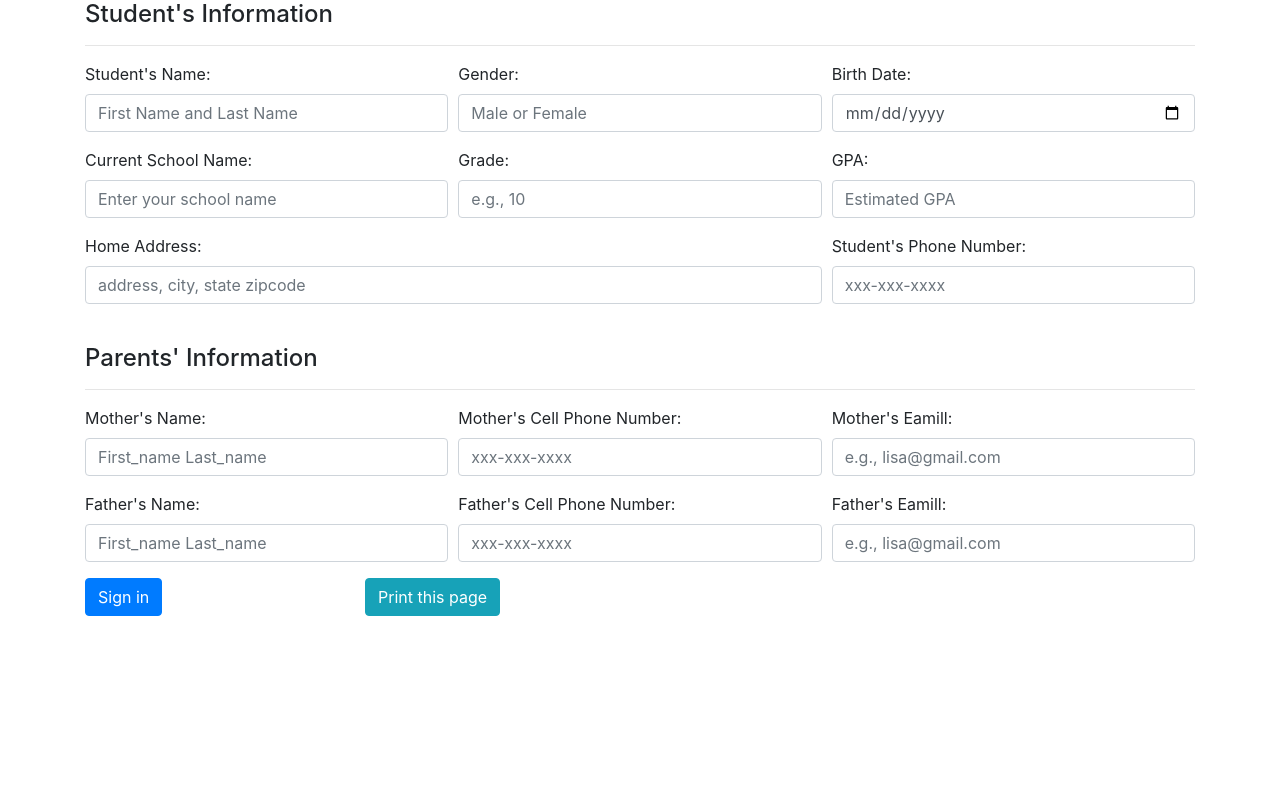
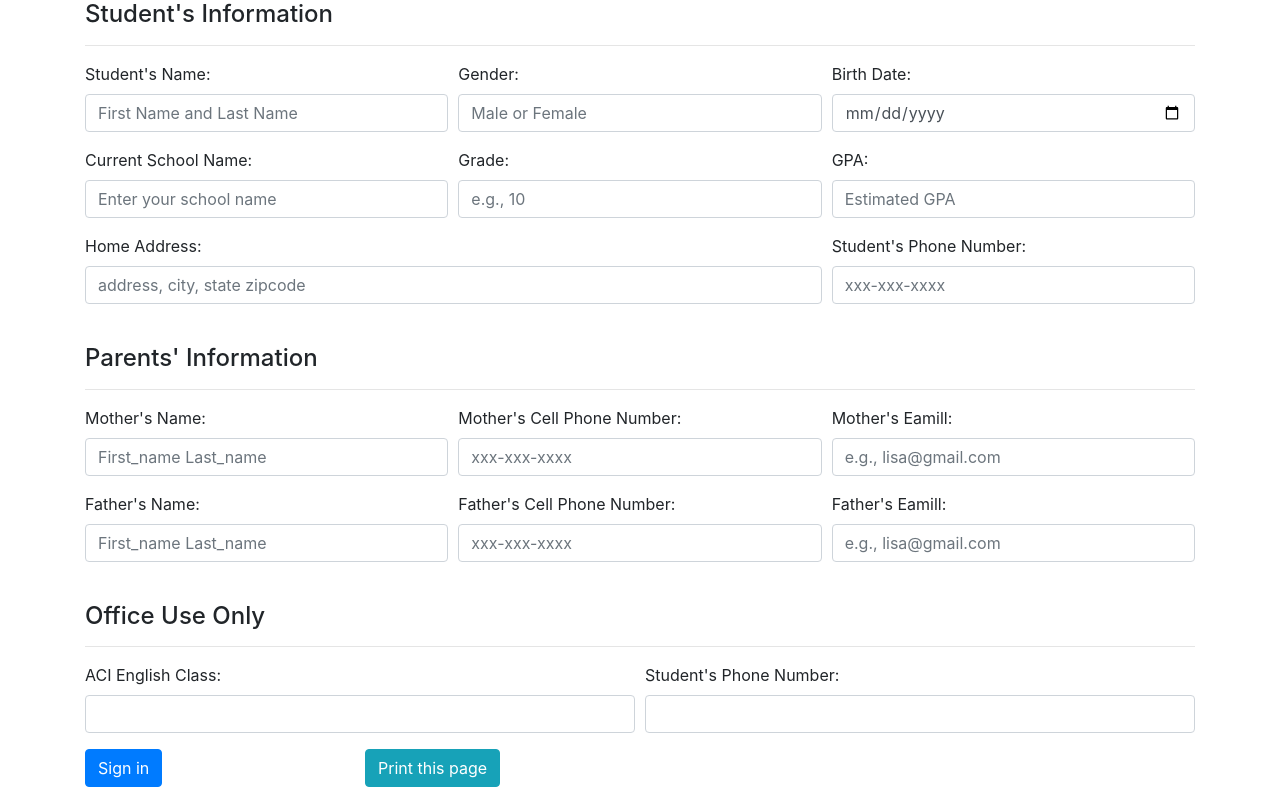
Before and after one commit to weekysui/Student-application, a Flask app: page / in a window 1280 px wide. Shown: the part 176-963 px from the top of the page. Before the commit the page ends 792 px from the top, so only its background shows below. Run offline with Flask 2, Linux system fonts and the light colour scheme; some libraries are stand-ins or nearby versions.

Commit message:
added office use only part

```diff
--- a/students/app.py
+++ b/students/app.py
@@ -39,6 +39,11 @@ class Students(db.Model):
     dad = db.Column(db.String(64))
     dadcell = db.Column(db.String())
     dademail = db.Column(db.String())
+    aciE = db.Column(db.String())
+    aciM = db.Column(db.String())
+
+
+    # ,nullable=False
 
 
 
@@ -103,7 +108,12 @@ def list_students():
         Students.momemail,
         Students.dad,
         Students.dadcell,
-        Students.dademail).all()
+        Students.dademail,
+        Students.aciE,
+        Students.aciM
+       ).all()
+    #     Students.aciEnglish,
+        # Students.aciMath
 
     # students = []
     # for result in results:
@@ -134,6 +144,9 @@ def home():
         dad = request.form["dad"]
         dadcell = request.form["dadcell"]
         dademail = request.form["dademail"]
+        aciE = request.form["aciE"]
+        aciM = request.form["aciM"]
+
 
 
         student = Students(
@@ -150,7 +163,10 @@ def home():
             momemail = momemail,
             dad = dad,
             dadcell = dadcell,
-            dademail = dademail)
+            dademail = dademail,
+            aciE = aciE,
+            aciM = aciM)
+
         db.session.add(student)
         db.session.commit()
 
--- a/students/templates/form.html
+++ b/students/templates/form.html
@@ -104,6 +104,20 @@
                     <input type="text" class="form-control" id="iinputDademail" name="dademail" placeholder="e.g., lisa@gmail.com">
                 </div>
             </div>
+            <br>
+            <h4>Office Use Only</h4>
+            <hr/>
+            <div class="form-row">
+                <div class="form-group col-lg-6 col-md-6 col-sm-6">
+                    <label for="inputAciE">ACI English Class:</label>
+                    <input type="text" class="form-control" id="inputAciE" name="aciE" placeholder="">
+                </div>
+                <div class="form-group col-lg-6 col-md-6 col-sm-6">
+                    <label for="inputAciM">Student's Phone Number:</label>
+                    <input type="text" class="form-control" id="inputAciM" name="aciM" placeholder="">
+                </div>
+            </div>
+
             <div class="form-row">
                 <div class="col-lg-3 col-md-3 col-sm-3">
                     <button type="submit" class="btn btn-primary" value="submit">Sign in</button>
--- a/students/templates/list.html
+++ b/students/templates/list.html
@@ -79,6 +79,8 @@
                     <td>Father's Name</td>
                     <td>Father's Phone</td>
                     <td>Father's Email</td>
+                    <td>ACI English Class</td>
+                    <td>ACI Math Class</td>
 
                 </tr>
             <!-- </thead>
@@ -99,6 +101,8 @@
                     <td>{{result[11]}}</td>
                     <td>{{result[12]}}</td>
                     <td>{{result[13]}}</td>
+                    <td>{{result[14]}}</td>
+                    <td>{{result[15]}}</td>
                 </tr>
                 {% endfor %}
             <!-- </tbody> -->
```
Also changed, not shown: students/db.sqlite. Lines whose indentation alone changed are shown as unchanged.
